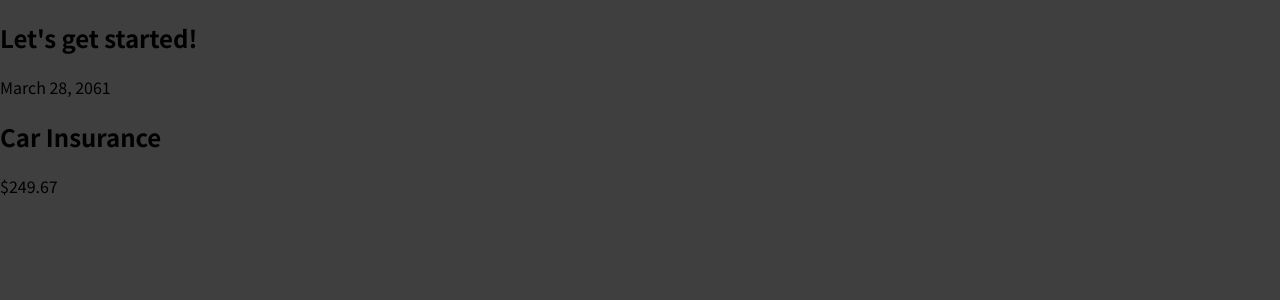
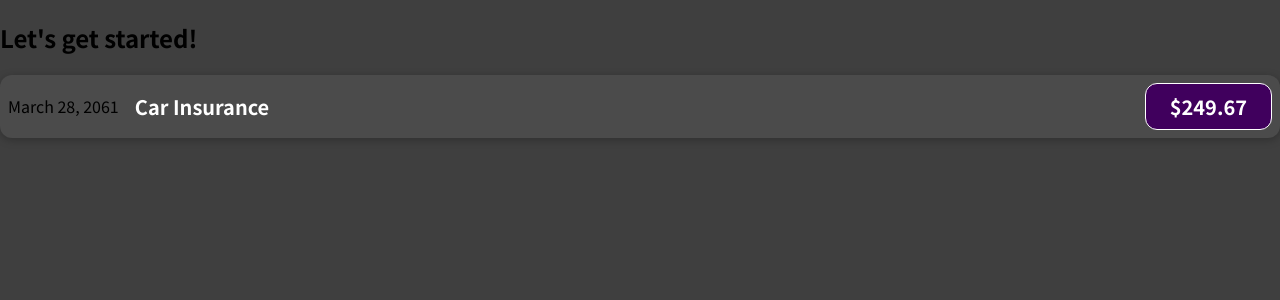
Before and after one commit to delroscol98/Expense-tracker, a JavaScript app: page / in a window 1280 px wide. Shown: the top 300 px of the page. Built offline with nearby package versions, Linux system fonts and the light colour scheme.

Commit message:
basic css added

```diff
--- a/src/components/ExpenseItem.css
+++ b/src/components/ExpenseItem.css
@@ -0,0 +1,56 @@
+.expense-item {
+  display: flex;
+  justify-content: space-between;
+  align-items: center;
+  box-shadow: 0 2px 8px rgba(0, 0, 0, 0.25);
+  padding: 0.5rem;
+  margin: 1rem 0;
+  border-radius: 12px;
+  background-color: #4b4b4b;
+}
+
+.expense-item__description {
+  display: flex;
+  flex-direction: column;
+  gap: 1rem;
+  align-items: flex-end;
+  flex-flow: column-reverse;
+  justify-content: flex-start;
+  flex: 1;
+}
+
+.expense-item h2 {
+  color: #3a3a3a;
+  font-size: 1rem;
+  flex: 1;
+  margin: 0 1rem;
+  color: white;
+}
+
+.expense-item__price {
+  font-size: 1rem;
+  font-weight: bold;
+  color: white;
+  background-color: #40005d;
+  border: 1px solid white;
+  padding: 0.5rem;
+  border-radius: 12px;
+}
+
+@media (min-width: 580px) {
+  .expense-item__description {
+    flex-direction: row;
+    align-items: center;
+    justify-content: flex-start;
+    flex: 1;
+  }
+
+  .expense-item__description h2 {
+    font-size: 1.25rem;
+  }
+
+  .expense-item__price {
+    font-size: 1.25rem;
+    padding: 0.5rem 1.5rem;
+  }
+}
--- a/src/components/ExpenseItem.js
+++ b/src/components/ExpenseItem.js
@@ -1,10 +1,12 @@
+import "./ExpenseItem.css";
+
 function ExpenseItem() {
   return (
-    <div>
+    <div className="expense-item">
       <div>March 28, 2061</div>
-      <div>
+      <div className="expense-item__description">
         <h2>Car Insurance</h2>
-        <div>$249.67</div>
+        <div className="expense-item__price">$249.67</div>
       </div>
     </div>
   );
```
Also changed, not shown: 1 other file (tests, documents, lock files or other folders).
